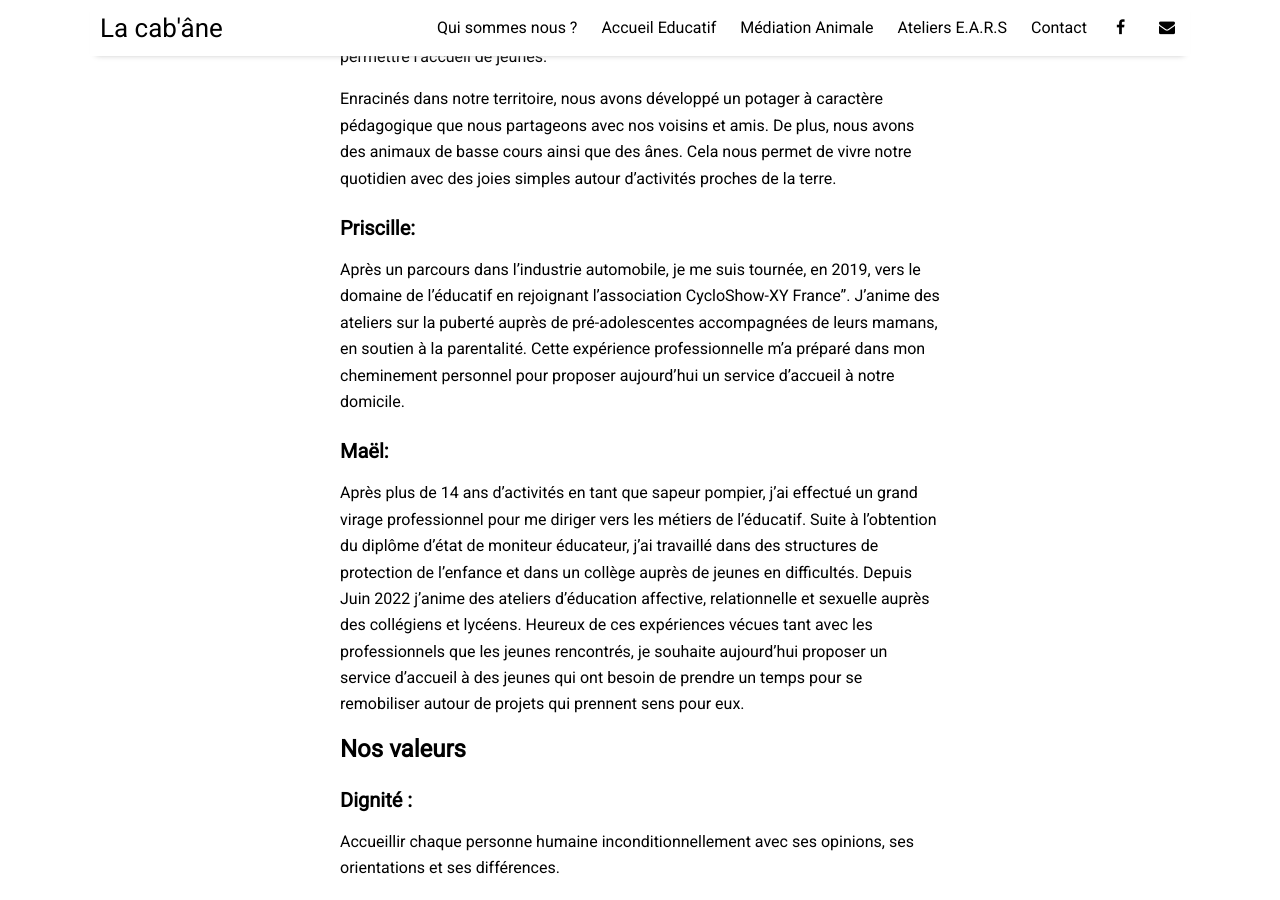
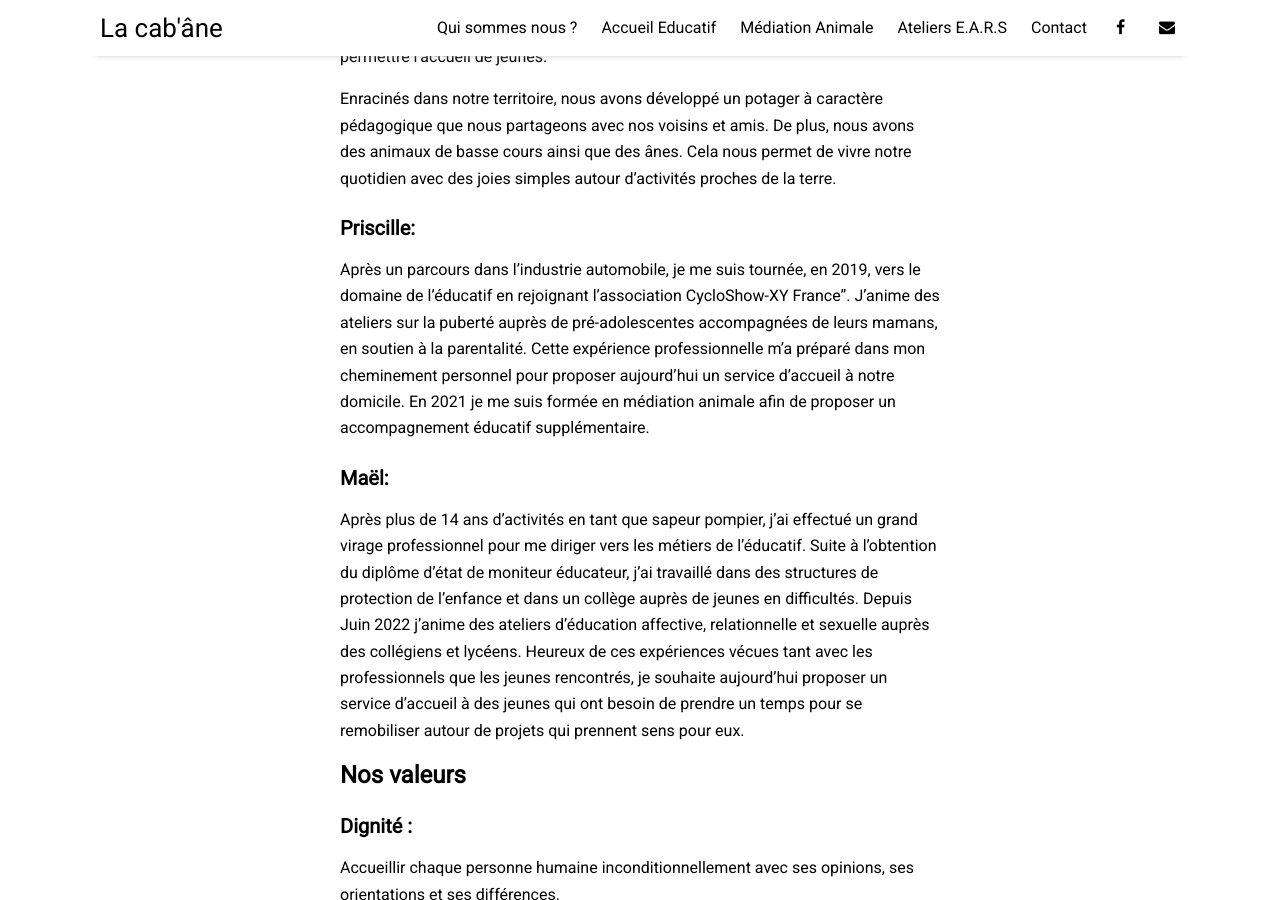
Before and after one commit to la-cabane/la-cabane.github.io, a Jekyll site: the page built from _posts/2016-10-07-qui-sommes-nous.md, in a window 1280 px wide and 900 px high, scrolled down 1490 px. Built offline with Jekyll 4.4.1, drawn with Linux system fonts in a browser that asks for light colours; nearby versions of some CDN libraries; some of the changed lines change nothing that is shown; some of the changed text lies outside the part shown.

Commit message:
mise a jour qui sommes nous

```diff
--- a/_posts/2016-10-07-qui-sommes-nous.md
+++ b/_posts/2016-10-07-qui-sommes-nous.md
@@ -37,6 +37,7 @@
 Après un parcours dans l’industrie automobile, je me suis tournée, en 2019,  vers le domaine de l’éducatif en rejoignant l'association CycloShow-XY France”.
 J’anime des ateliers sur la puberté auprès de pré-adolescentes accompagnées de leurs mamans, en soutien à la parentalité.
 Cette expérience professionnelle m’a préparé dans mon cheminement personnel pour proposer aujourd’hui un service d’accueil à notre domicile.
+En 2021 je me suis formée en médiation animale afin de proposer un accompagnement éducatif supplémentaire.
 
 ### Maël:
 Après plus de 14 ans d’activités en tant que sapeur pompier, j’ai effectué un grand virage professionnel pour me diriger vers les métiers de l’éducatif.
@@ -68,8 +69,8 @@
 
 # Les ânes
 
-![oups](/la-cabane/assets/img/rond-longe-traction.jpg)
-
+![oups](/la-cabane/assets/img/bella-jazz.jpg)
+Ala cab'âne, nos 4 ânes Marius, Roméo, Jazz et Bella vous accueillent !
 
 # Nos partenaires
 Proches du réseau “Accueil Paysan” depuis le mois de mars 2023, nous développons un partenariat fort avec les fermes d’Accueil Paysan.
```
Also changed, not shown: assets/img/bella-jazz.jpg (added).
